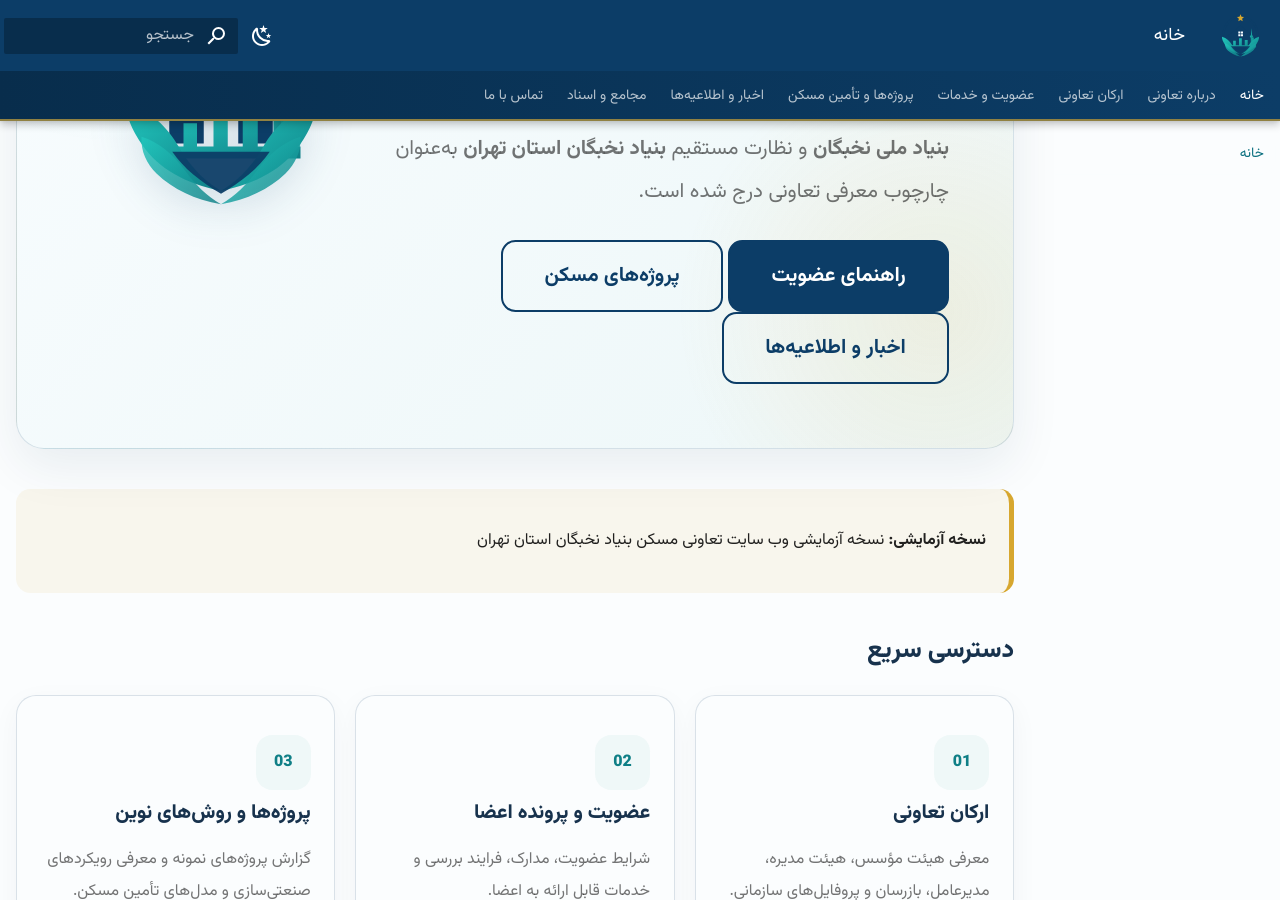
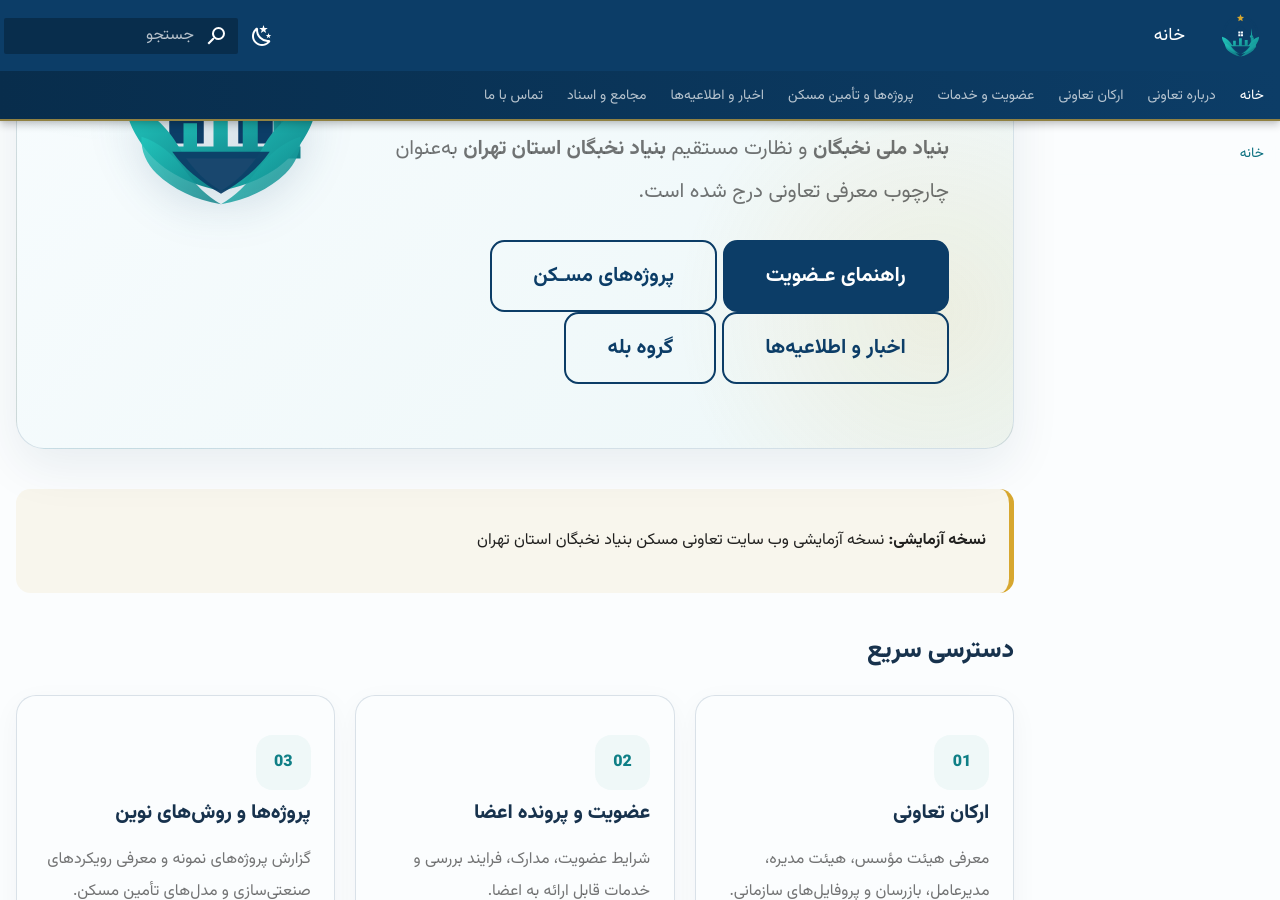
Before and after one commit to m-zakeri/fhc, an MkDocs documentation site: the page built from docs/index.md, in a window 1280 px wide and 900 px high, scrolled down 459 px. Built offline with MkDocs 1.6.1 and Material for MkDocs 9.7.7, drawn with Linux system fonts in a browser that asks for light colours.

Commit message:
add Baleh group link

```diff
--- a/docs/index.md
+++ b/docs/index.md
@@ -12,9 +12,10 @@ hide:
 تعاونی مسکن نخبگان استان تهران با هدف سامان‌دهی ظرفیت‌های جمعی برای **ساخت، تأمین و توزیع مسکن اعضای هیئت علمی دانشگاه‌های دولتی شهر تهران** شکل گرفته است و در این قالب، حمایت **بنیاد ملی نخبگان** و نظارت مستقیم **بنیاد نخبگان استان تهران** به‌عنوان چارچوب معرفی تعاونی درج شده است.
 
 <div class="coop-actions" markdown>
-[راهنمای عضویت](membership/index.md){ .md-button .md-button--primary }
-[پروژه‌های مسکن](projects/index.md){ .md-button }
+[راهنمای عـضویت](membership/index.md){ .md-button .md-button--primary }
+[پروژه‌های مسـکن](projects/index.md){ .md-button }
 [اخبار و اطلاعیه‌ها](blog/index.md){ .md-button }
+[ گروه بله  ](https://ble.ir/join/Ewb9QrFqyL){ .md-button .md-button}
 </div>
 </div>
 
```
Also changed, not shown: docs/membership/index.md (+2 -0 lines).
